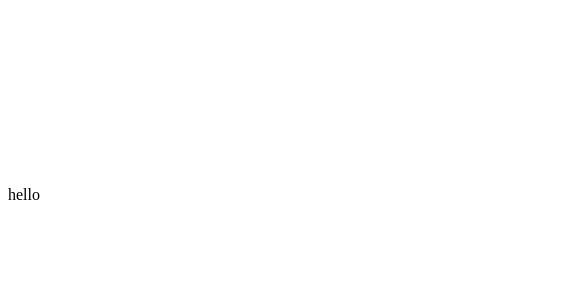
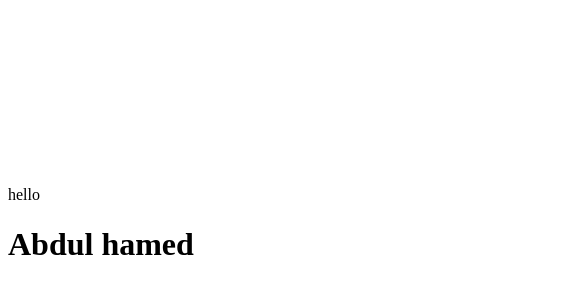
Before and after one commit to hameed980/practice, a plain HTML site: page index.html in a window 1280 px wide. Shown: the full height of the page, 0-586 px from the left. Drawn offline with Linux system fonts and the light colour scheme.

Commit message:
added h1

```diff
--- a/index.html
+++ b/index.html
@@ -8,6 +8,7 @@
 <body>
     <center><img width="100" align="top" src="./images/logo.png" alt=""></center>
     <p>hello</p>
+    <h1>Abdul hamed</h1>
 
 </body>
 </html>
```
